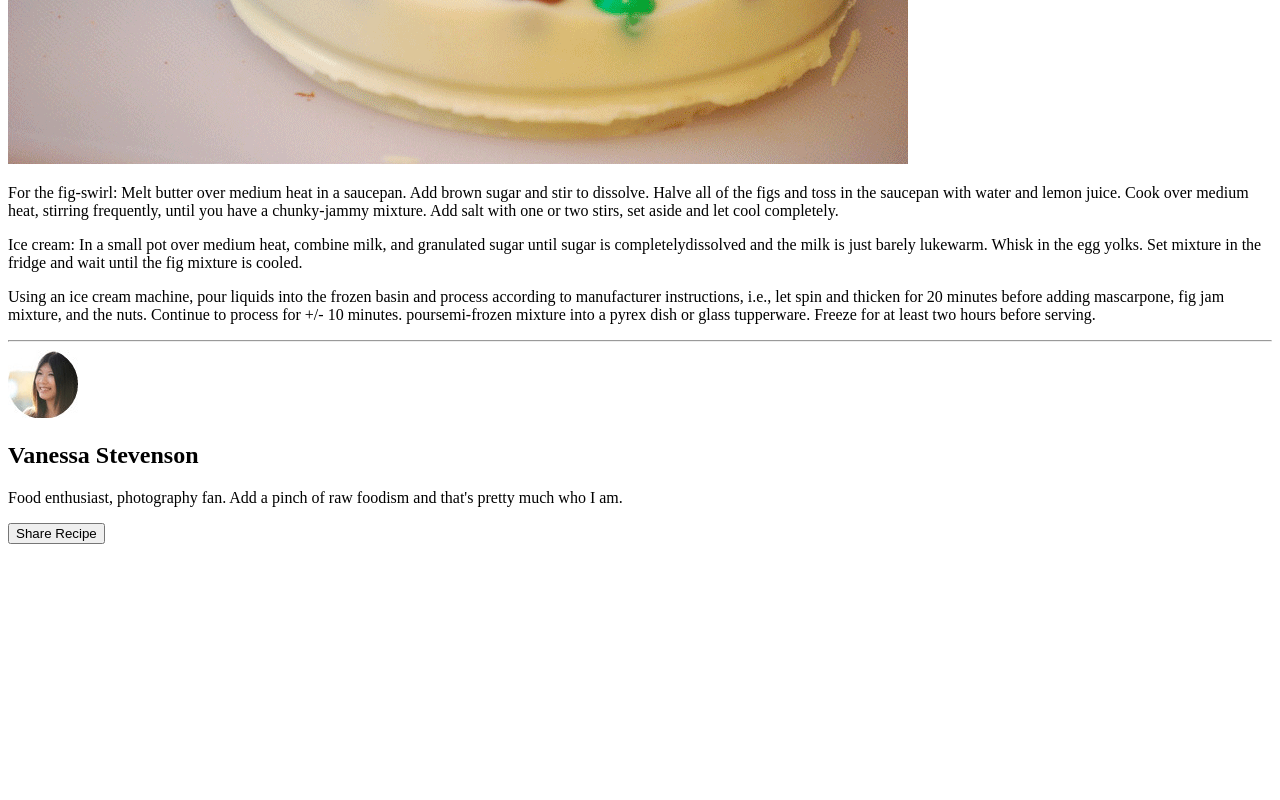
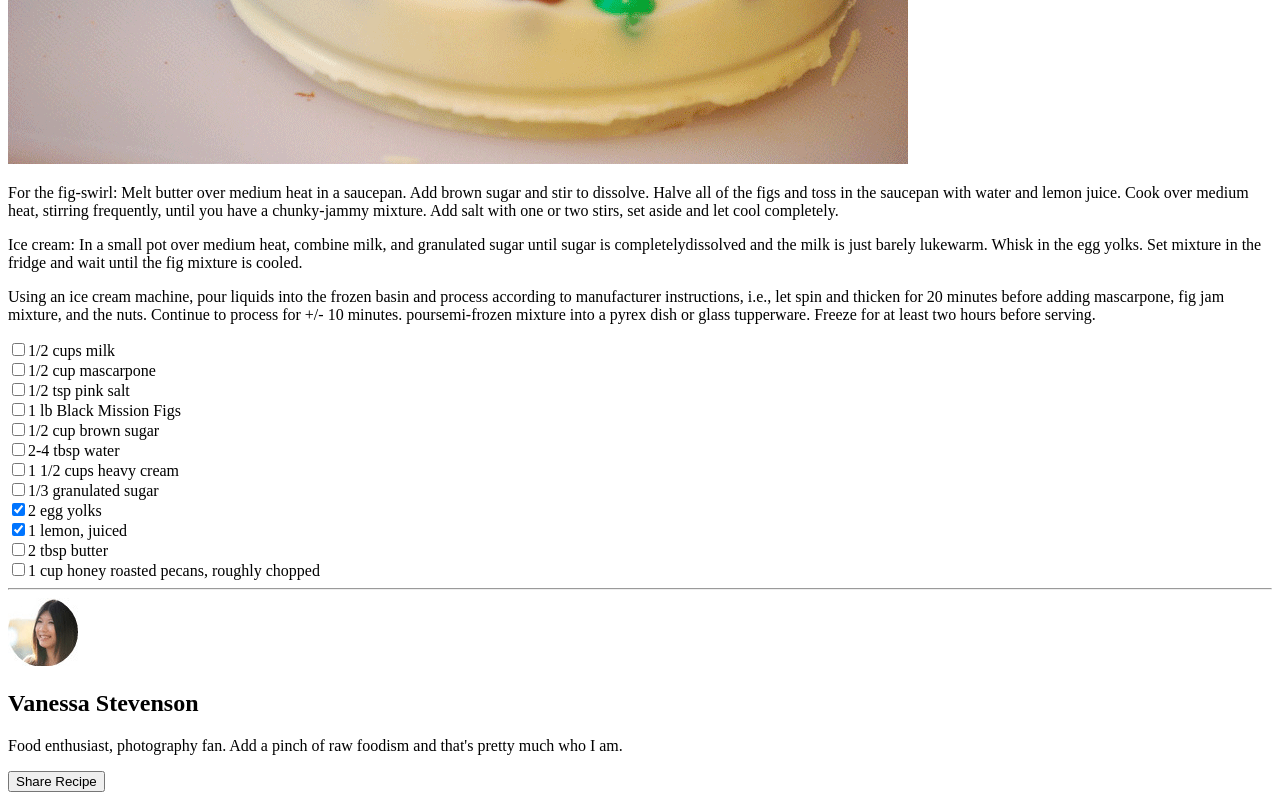
Before and after one commit to ellisken/chocolate-pizza, a plain HTML site: page index.html in a window 1280 px wide. Shown: the part 767-1567 px from the top of the page. Before the commit the page ends 1319 px from the top, so only its background shows below. Drawn offline with Linux system fonts and the light colour scheme.

Commit message:
added ingredients list

```diff
--- a/index.html
+++ b/index.html
@@ -40,8 +40,22 @@
       Freeze for at least two hours before serving.
     </p>
     <div id="ingredients-div">
-        <ul></ul>
-        <ul></ul>
+       <div id="ingredients1">
+         <input type="checkbox" name="milk" value="milk"><label>1/2 cups milk</label><br>
+         <input type="checkbox" name="mascarpone"><label>1/2 cup mascarpone</label><br>
+         <input type="checkbox" name="salt"><label>1/2 tsp pink salt</label><br>
+         <input type="checkbox" name="figs"><label>1 lb Black Mission Figs</label><br>
+         <input type="checkbox" name="brownsugar"><label>1/2 cup brown sugar</label><br>
+         <input type="checkbox" name="water"><label>2-4 tbsp water</label><br>
+       </div>
+       <div id="ingredients2">
+        <input type="checkbox" name="cream"><label>1 1/2 cups heavy cream</label><br>
+        <input type="checkbox" name="sugar"><label>1/3 granulated sugar</label><br>
+        <input type="checkbox" name="eggs" checked><label>2 egg yolks</label><br>
+        <input type="checkbox" name="lemonjuice" checked><label>1 lemon, juiced</label><br>
+        <input type="checkbox" name="buter"><label>2 tbsp butter</label><br>
+        <input type="checkbox" name="pecans"><label>1 cup honey roasted pecans, roughly chopped</label><br>
+       </div>
     </div>
   </article>
   <hr></hr>
```
